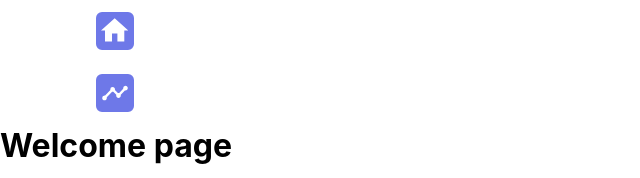
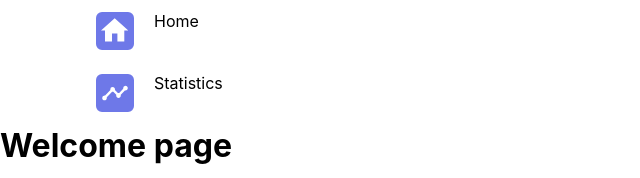
Before and after one commit to IgorSME/app-wallet-frontend, a React (Create React App) app: page / in a window 1280 px wide. Shown: the top 178 px of the page, without its empty margins (0-640 px from the left). Built offline with nearby package versions, Linux system fonts and the light colour scheme.

Commit message:
navigation

```diff
--- a/src/components/Navigation/Navigation.jsx
+++ b/src/components/Navigation/Navigation.jsx
@@ -1,11 +1,11 @@
 import { NavLink } from 'react-router-dom';
 
 import {
-  NavigationSectionStyled,
-  NavigationContainerStyled,
-  NavigationListStyled,
-  NavigationItemStyled,
-  NavigationItemTextStyled,
+  Section,
+  Container,
+  List,
+  Item,
+  ItemText,
 } from 'components/Navigation/Navigation.styled';
 import { ReactComponent as Home } from 'images/home.svg';
 import { ReactComponent as Statistics } from 'images/statistics.svg';
@@ -14,29 +14,29 @@ import { ReactComponent as Currency } from 'images/currency.svg';
 const Navigation = () => {
   return (
     <>
-      <NavigationSectionStyled>
-        <NavigationContainerStyled>
-          <NavigationListStyled>
-            <NavigationItemStyled>
+      <Section>
+        <Container>
+          <List>
+            <Item>
               <NavLink to="/home">
                 <Home />
-                <NavigationItemTextStyled>Home</NavigationItemTextStyled>
               </NavLink>
-            </NavigationItemStyled>
-            <NavigationItemStyled>
+              <ItemText>Home</ItemText>
+            </Item>
+            <Item>
               <NavLink to="/statistics">
                 <Statistics />
-                <NavigationItemTextStyled>Statistics</NavigationItemTextStyled>
               </NavLink>
-            </NavigationItemStyled>
-            <NavigationItemStyled>
+              <ItemText>Statistics</ItemText>
+            </Item>
+            <Item>
               <NavLink to="/currency">
                 <Currency />
               </NavLink>
-            </NavigationItemStyled>
-          </NavigationListStyled>
-        </NavigationContainerStyled>
-      </NavigationSectionStyled>
+            </Item>
+          </List>
+        </Container>
+      </Section>
     </>
   );
 };
--- a/src/components/Navigation/Navigation.styled.js
+++ b/src/components/Navigation/Navigation.styled.js
@@ -1,7 +1,8 @@
 import styled from '@emotion/styled';
+import { NavLink } from 'react-router-dom';
 import { ContainerStyled } from 'components/common/commonComponents.styled';
 
-export const NavigationSectionStyled = styled.section`
+export const Section = styled.section`
   margin: 0 64px;
 
   a.active {
@@ -20,13 +21,14 @@ export const NavigationSectionStyled = styled.section`
       fill: #4a56e2;
     }
 
-    @media screen and (min-width: 768px) {
-      font-size: 18px;
-    }
+    /* @media screen and (min-width: 768px) {
+      width: 18px;
+      height: 18px;
+    } */
   }
 `;
 
-export const NavigationContainerStyled = styled(ContainerStyled)`
+export const Container = styled(ContainerStyled)`
   padding-top: 12px;
   padding-bottom: 12px;
   margin: 0 auto;
@@ -38,35 +40,35 @@ export const NavigationContainerStyled = styled(ContainerStyled)`
   }
 `;
 
-export const NavigationListStyled = styled.div`
-  @media screen and (min-width: 320px) {
+export const List = styled.ul`
   display: flex;
   justify-content: center;
   align-items: center;
   margin: 0 auto;
   width: auto;
   list-style: none;
-  }
 
   @media screen and (min-width: 768px) {
     flex-direction: column;
     align-items: flex-start;
+    justify-content: center;
     margin-right: auto;
     width: auto;
   }
 `;
 
-export const NavigationItemStyled = styled(ContainerStyled)`
-  @media screen and (min-width: 320px) {
+export const Item = styled.li`
   &:not(:last-child) {
     margin-right: 36px;
   }
-  }
+
   @media screen and (min-width: 768px) {
     margin: 0;
-    margin-right: 0;
     margin-left: 32px;
     width: auto;
+    display: flex;
+    justify-content: center;
+    align-items: left;
 
     &:last-child {
       display: none;
@@ -78,10 +80,21 @@ export const NavigationItemStyled = styled(ContainerStyled)`
   }
 `;
 
-export const NavigationItemTextStyled = styled(ContainerStyled)`
-  @media screen and (min-width: 320px) {
+export const ItemText = styled.p`
   display: none;
-    width: auto;
+  width: 100px;
+
+  @media screen and (min-width: 768px) {
+    display: block;
+    text-align: left;
+    margin-left: 20px;
+  }
+`;
+
+export const ItemLink = styled(NavLink)`
+  @media screen and (min-width: 768px) {
+    width: 18px;
+    height: 18px;
   }
 `;
 
```
Also changed, not shown: 1 other file (tests, documents, lock files or other folders). Lines whose indentation alone changed are shown as unchanged.
